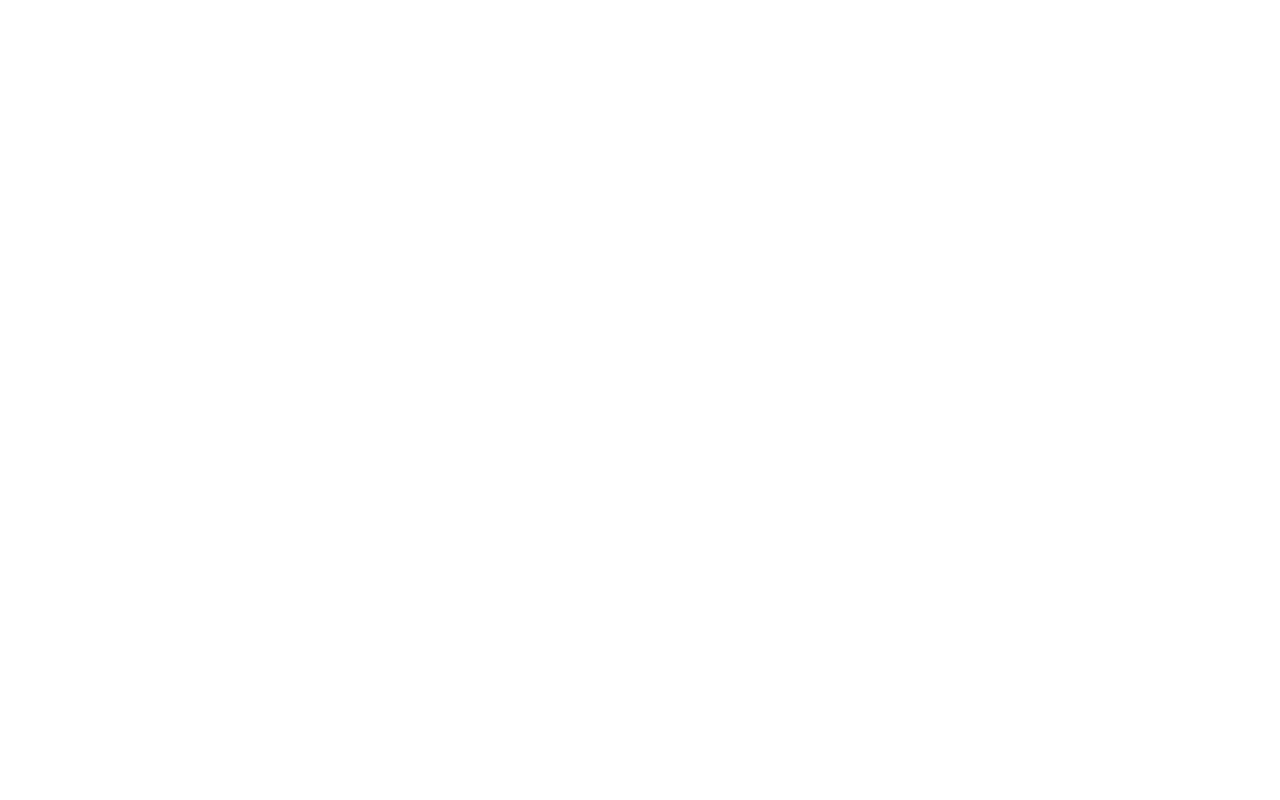
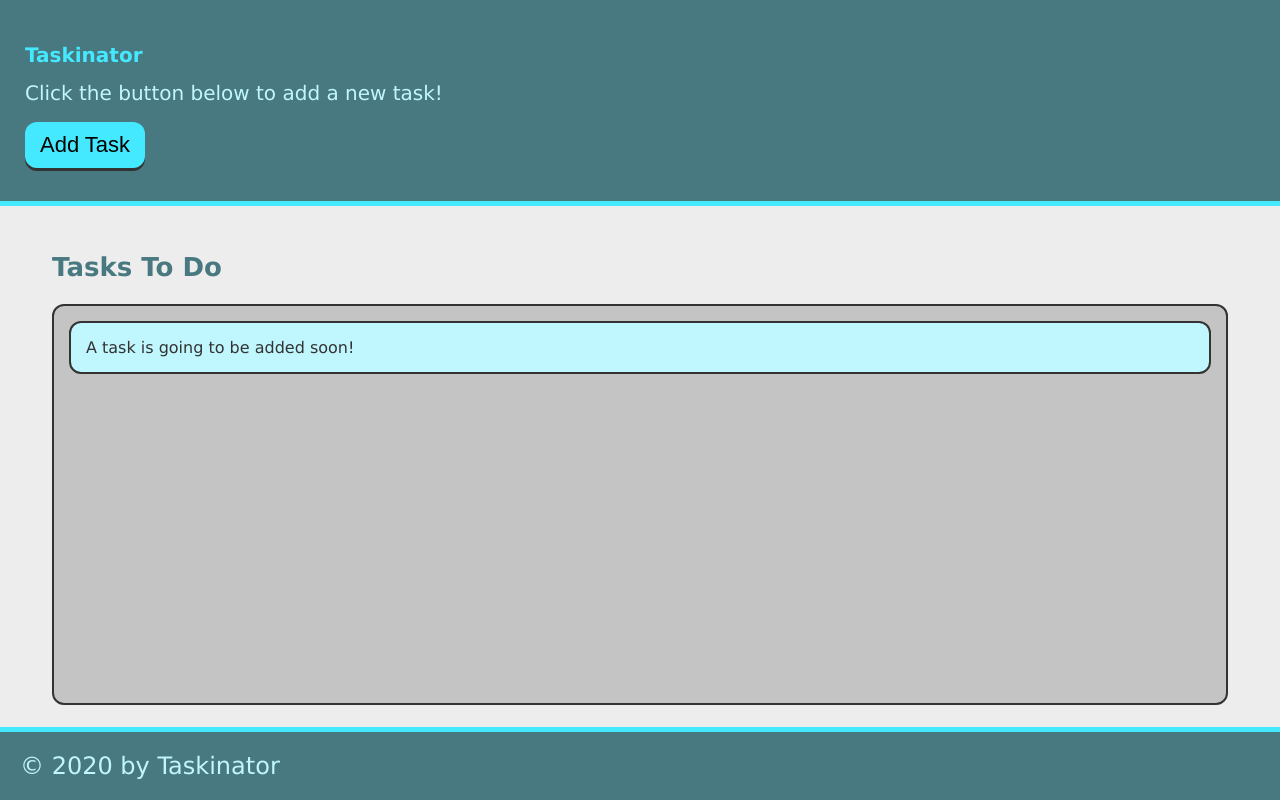
Before and after one commit to afebre1027/Taskinator, a plain HTML site: page index.html in a window 1280 px wide. Drawn offline with Linux system fonts and the light colour scheme.

Commit message:
Added HTML

```diff
--- a/assets/CSS/style.css
+++ b/assets/CSS/style.css
@@ -25,6 +25,9 @@ header {
   background: var(--secondary);
   padding: 30px 25px;
   border-bottom: 5px solid var(--primary);
+}
+header h1 {
+  color: var(--primary);
 }
 
 header p {
--- a/index.html
+++ b/index.html
@@ -0,0 +1,36 @@
+<!DOCTYPE html>
+<html lang="en">
+
+<head>
+    <meta charset="UTF-8">
+    <meta http-equiv="X-UA-Compatible" content="IE=edge">
+    <meta name="viewport" content="width=device-width, initial-scale=1.0">
+    <title>Taskinator</title>
+    <link rel="stylesheet" href="./assets/CSS/style.css">
+</head>
+
+<body>
+    <header>
+        <h1>Taskinator</h1>
+        <p>Click the button below to add a new task!</p>
+        <button class="btn">Add Task</button>
+    </header>
+
+    <main class="page-content">
+        <section class="task-list-wrapper">
+            <h2 class="list-title">Tasks To Do</h2>
+            <ul class="task-list">
+                <li class="task-item">A task is going to be added soon!</li>
+            </ul>
+        </section>
+    </main>
+
+
+
+    <footer>
+        &copy; 2020 by Taskinator
+    </footer>
+    <script src="./assets/javaScript/javascript.js"></script>
+</body>
+
+</html>
```
Also changed, not shown: assets/images/select-arrow.svg (renamed from assets/CSS/select-arrow.svg), assets/javaScript/javascript.js (added).
